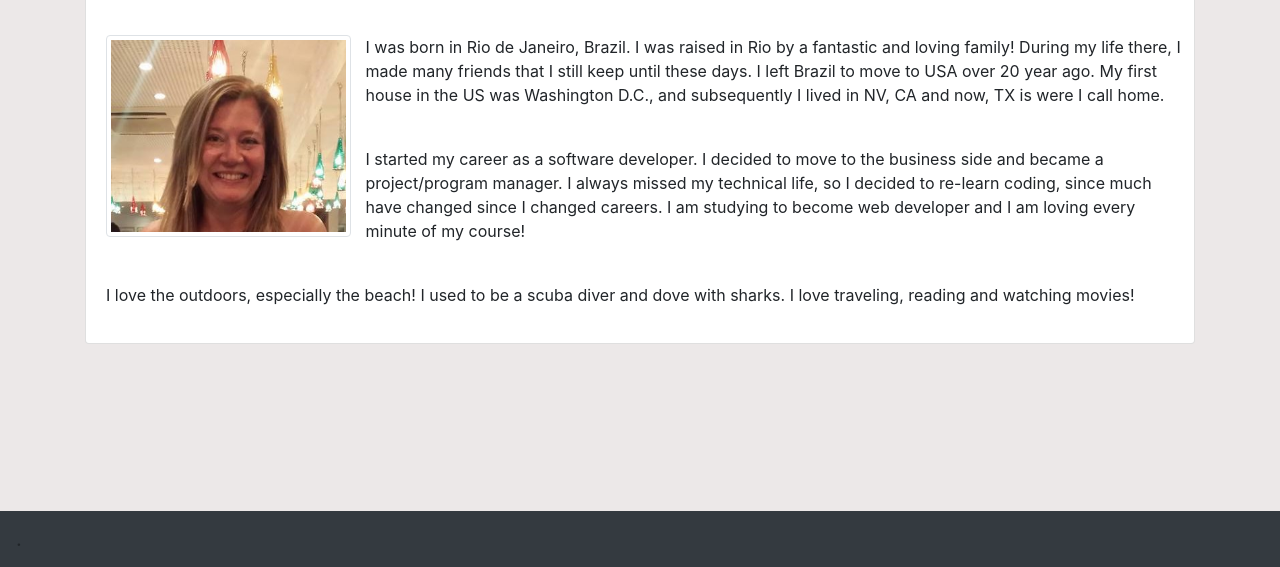
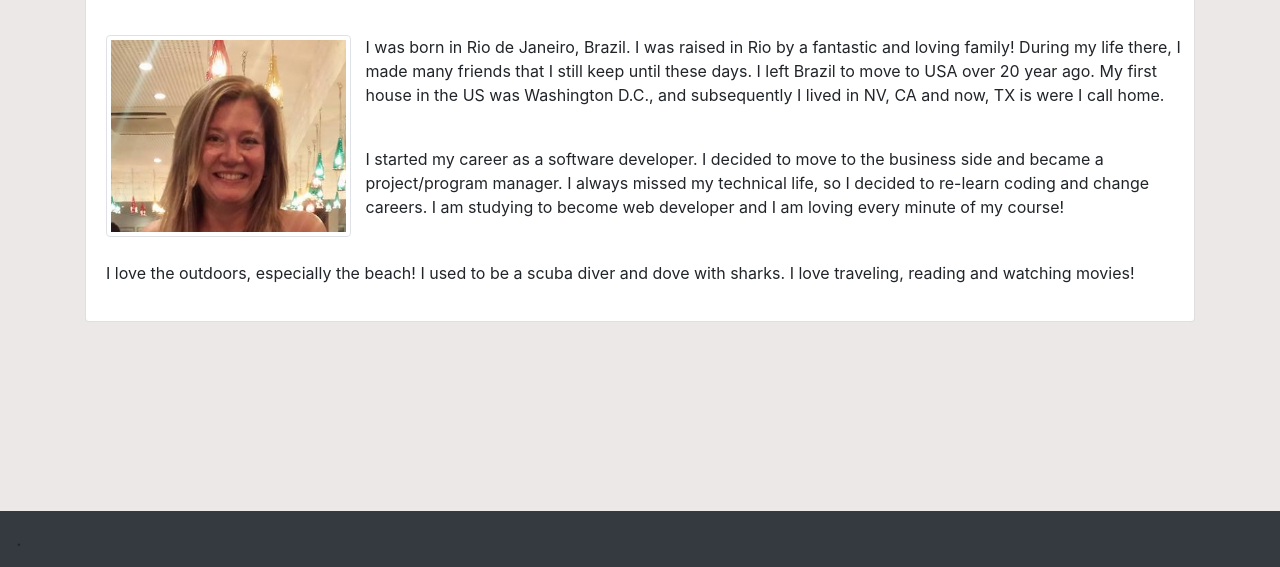
Before and after one commit to MariaDawes/Homework02, a plain HTML site: page index.html in a window 1280 px wide. Shown: the part 233-800 px from the top of the page. Drawn offline with nearby package versions, Linux system fonts and the light colour scheme.

Commit message:
Final Version

```diff
--- a/index.html
+++ b/index.html
@@ -50,6 +50,7 @@
             </nav>
         </div>
 
+
     <!-- Main Body goes in Container -->
     <br>
     <br>
@@ -89,7 +90,7 @@
                                         side and
                                         became a project/program manager. I always missed my technical life, so I
                                         decided to re-learn
-                                        coding, since much have changed since I changed careers. I am studying to become
+                                        coding and change careers. I am studying to become
                                         web developer
                                         and I am loving every minute of my course!
                                     </p>
```
